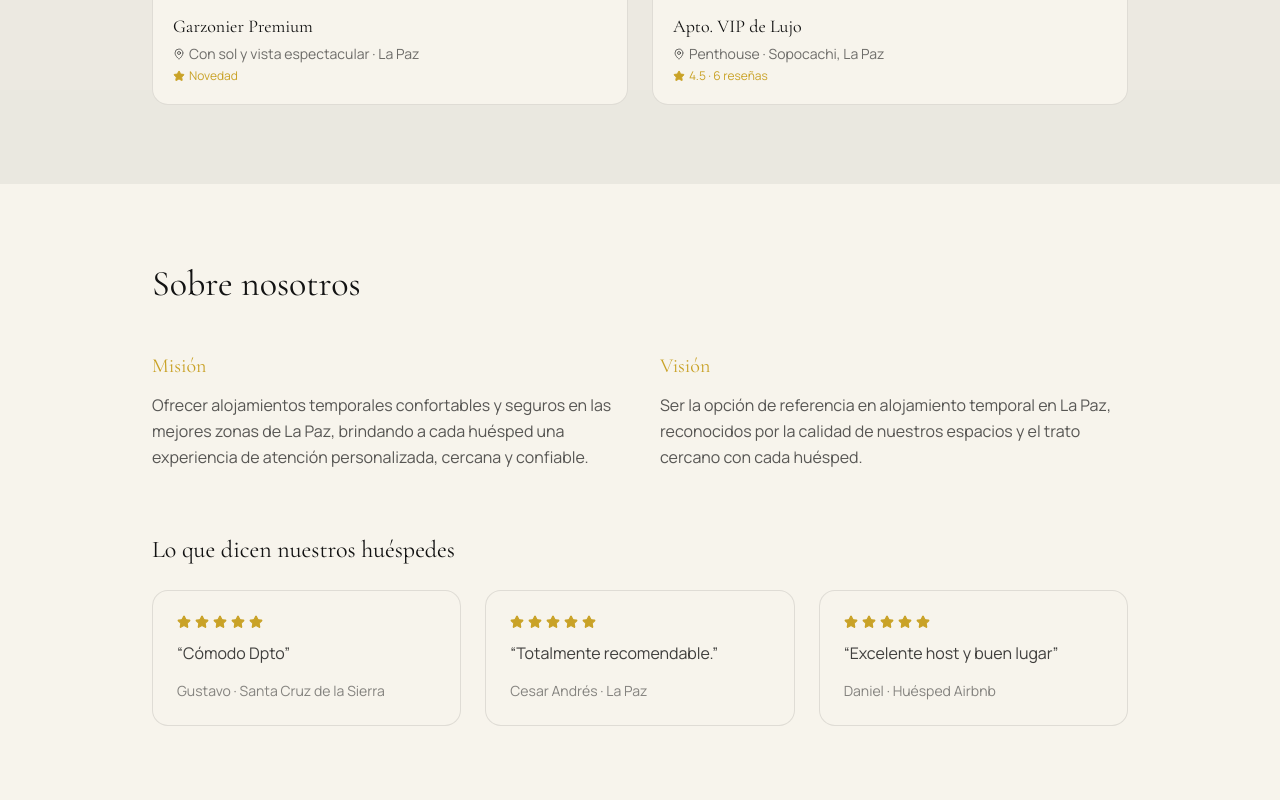
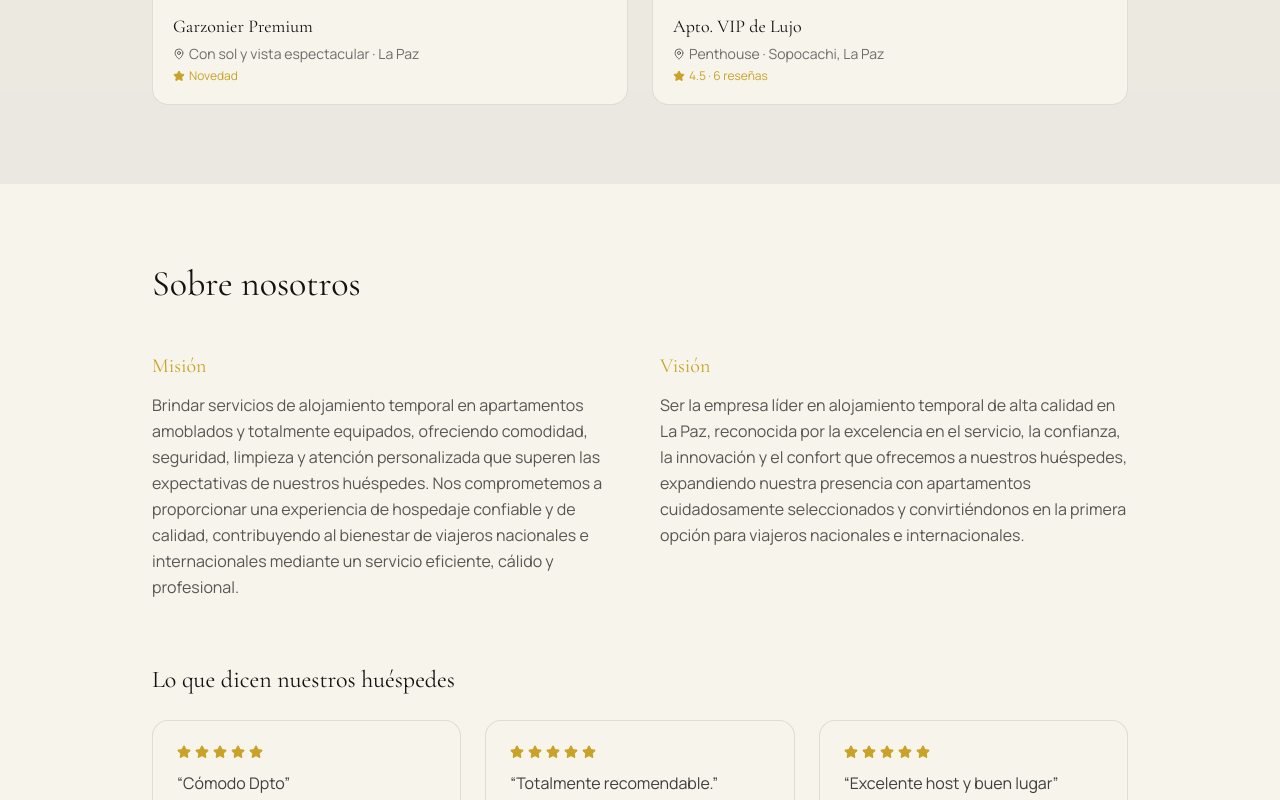
Before and after one commit to BladimirBLopez/andes-stay, a Next.js app: page / in a window 1280 px wide. Shown: the part 2197-2997 px from the top of the page. Built offline with nearby package versions, Linux system fonts and the light colour scheme.

Commit message:
content: actualizar misión y visión con el texto oficial de Wilmer

```diff
--- a/app/page.tsx
+++ b/app/page.tsx
@@ -205,17 +205,25 @@ export default function Home() {
           <div>
             <h3 className="font-display text-xl mb-3 text-terracota">Misión</h3>
             <p className="text-noche/70 leading-relaxed">
-              Ofrecer alojamientos temporales confortables y seguros en las
-              mejores zonas de La Paz, brindando a cada huésped una
-              experiencia de atención personalizada, cercana y confiable.
+              Brindar servicios de alojamiento temporal en apartamentos
+              amoblados y totalmente equipados, ofreciendo comodidad,
+              seguridad, limpieza y atención personalizada que superen las
+              expectativas de nuestros huéspedes. Nos comprometemos a
+              proporcionar una experiencia de hospedaje confiable y de
+              calidad, contribuyendo al bienestar de viajeros nacionales e
+              internacionales mediante un servicio eficiente, cálido y
+              profesional.
             </p>
           </div>
           <div>
             <h3 className="font-display text-xl mb-3 text-terracota">Visión</h3>
             <p className="text-noche/70 leading-relaxed">
-              Ser la opción de referencia en alojamiento temporal en La Paz,
-              reconocidos por la calidad de nuestros espacios y el trato
-              cercano con cada huésped.
+              Ser la empresa líder en alojamiento temporal de alta calidad en
+              La Paz, reconocida por la excelencia en el servicio, la
+              confianza, la innovación y el confort que ofrecemos a nuestros
+              huéspedes, expandiendo nuestra presencia con apartamentos
+              cuidadosamente seleccionados y convirtiéndonos en la primera
+              opción para viajeros nacionales e internacionales.
             </p>
           </div>
         </div>
```
